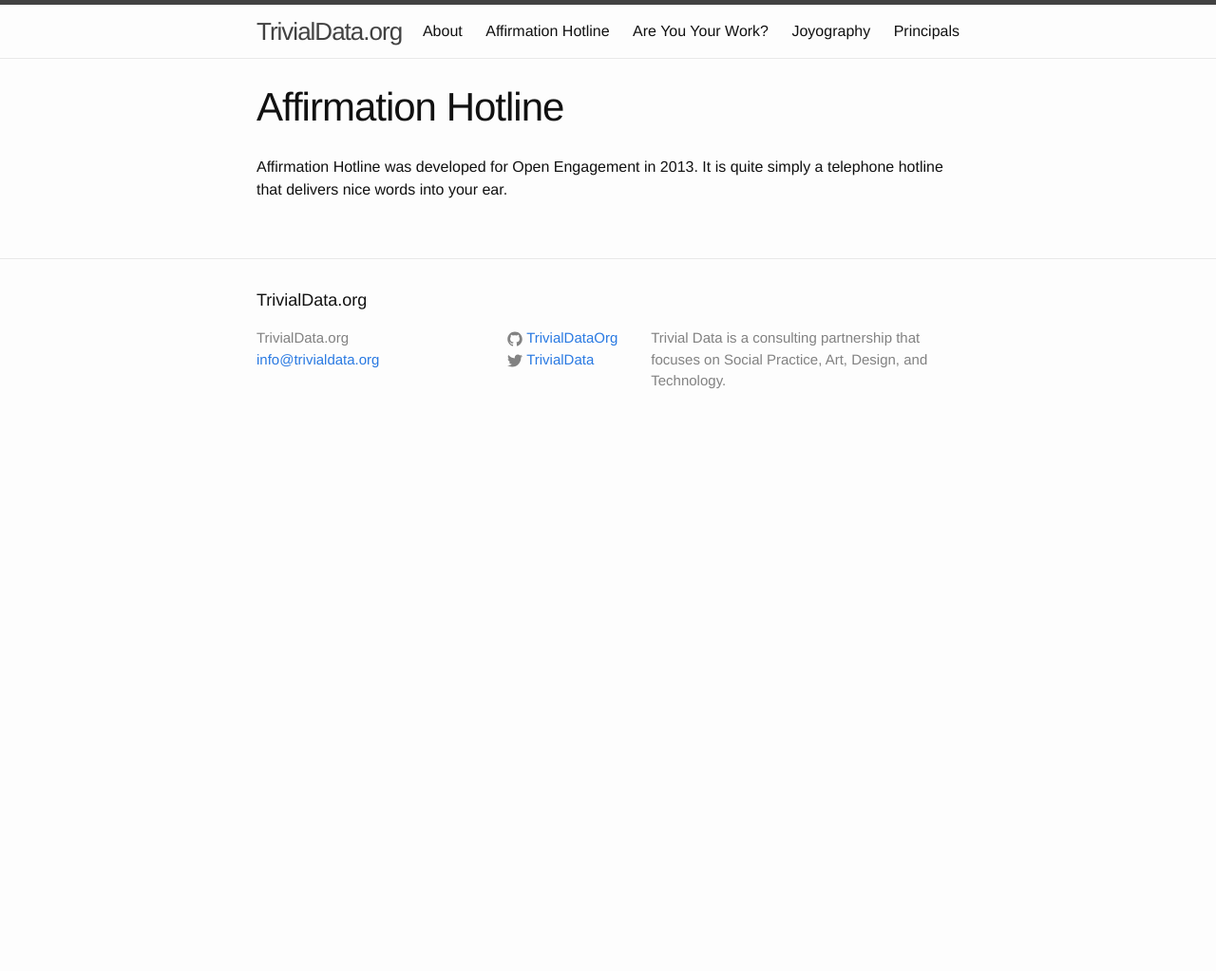
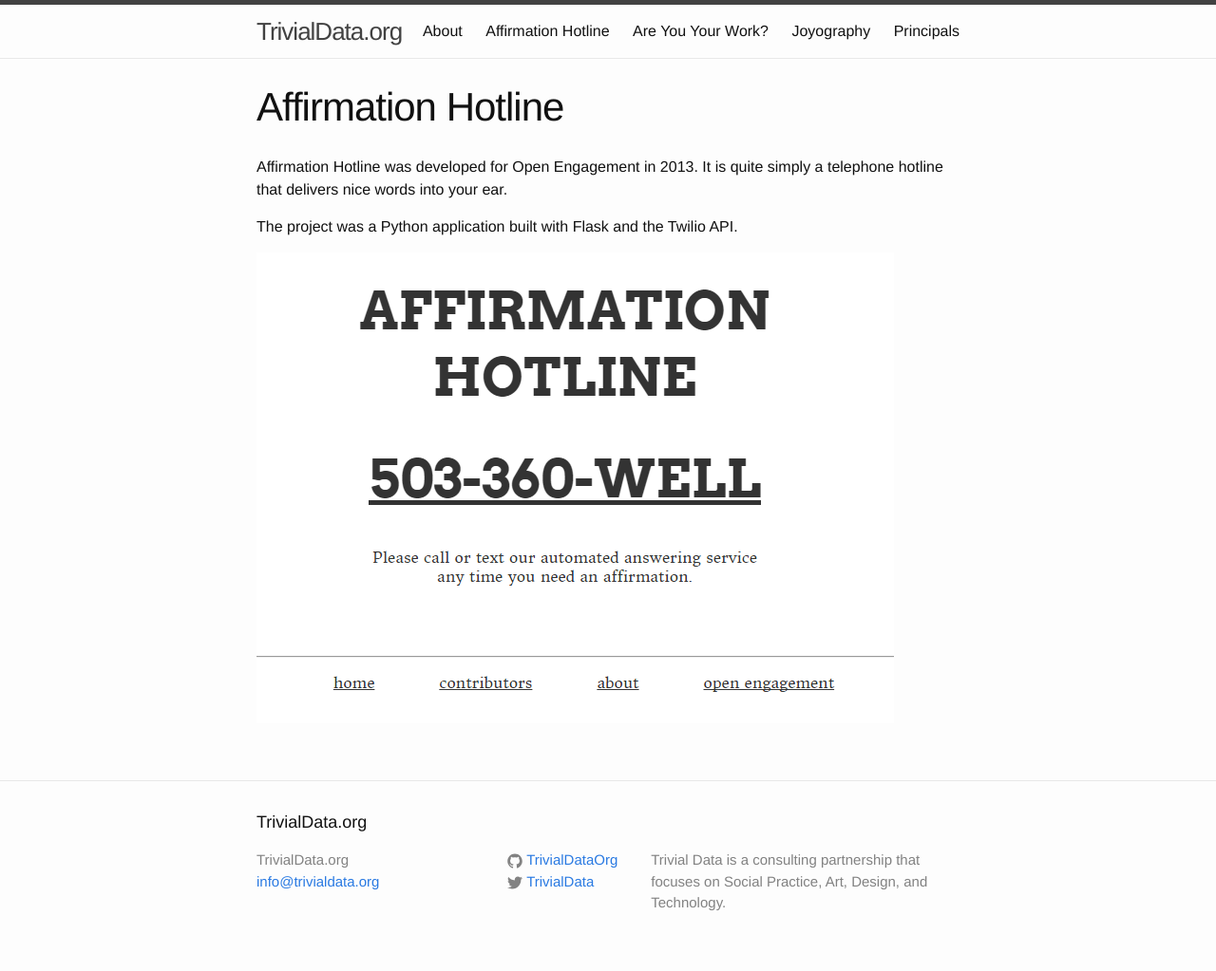
Before and after one commit to TrivialDataOrg/TrivialDataOrg.github.io, a Jekyll site: the page built from affirmation-hotline.md, in a window 1280 px wide. Shown: the whole page at 95% size. Built offline with Jekyll 4.4.1, drawn with Linux system fonts in a browser that asks for light colours; before the commit the page ends 900 px from its top, so only the background shows below that.

Commit message:
added images to pages

```diff
--- a/affirmation-hotline.md
+++ b/affirmation-hotline.md
@@ -5,3 +5,7 @@ permalink: /affirmation-hotline/
 ---
 
 Affirmation Hotline was developed for Open Engagement in 2013. It is quite simply a telephone hotline that delivers nice words into your ear.
+
+The project was a Python application built with Flask and the Twilio API.
+
+![Affirmation Hotline Screen Capture](/img/WebsiteScreencapture.png "Affirmation Hotline screen capture, 2013")
```
Also changed, not shown: are-you-your-work.md (+2 -0 lines).
